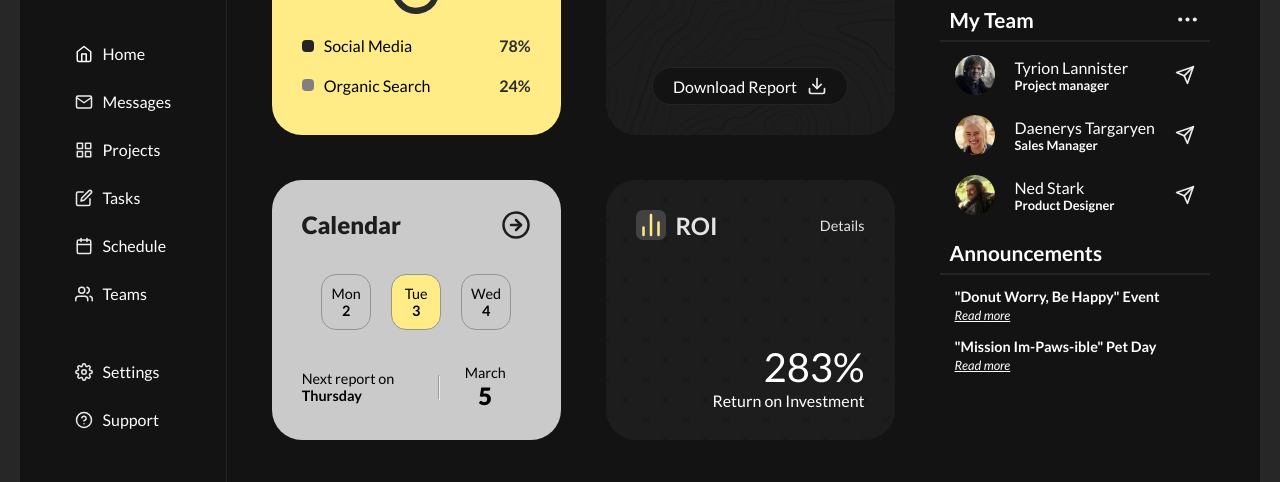
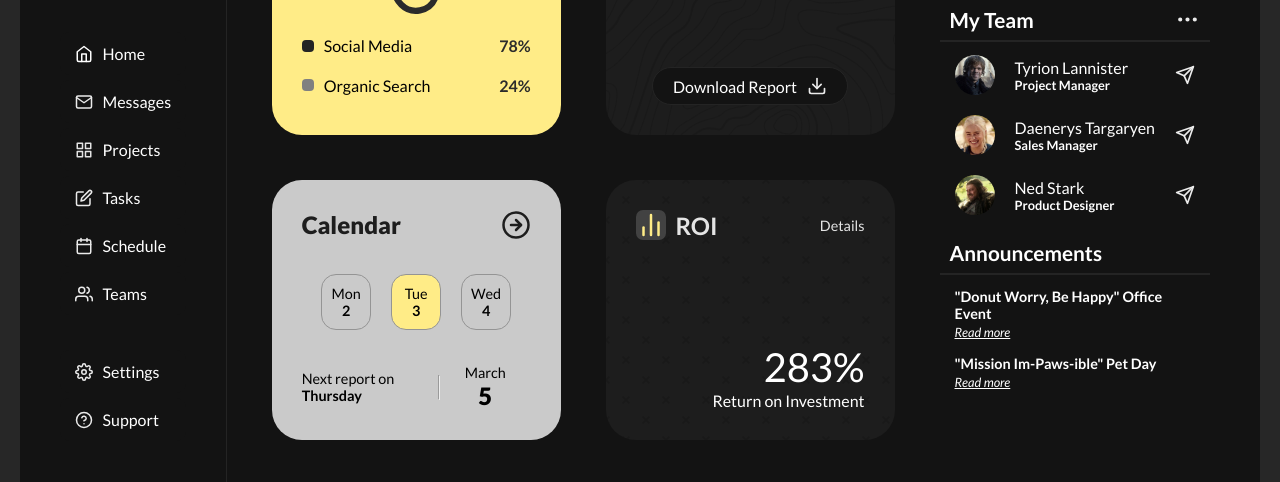
Before and after one commit to rjqocampo/admin-dashboard, a plain HTML site: page index.html in a window 1280 px wide. Shown: the part 263-745 px from the top of the page. Drawn offline with Linux system fonts and the light colour scheme.

Commit message:
Fix content capitalization and update readme

```diff
--- a/index.html
+++ b/index.html
@@ -188,7 +188,7 @@
                                     <img src="img/tyrion1.jpg" alt="">
                                     <div>
                                         <p>Tyrion Lannister</p>
-                                        <p>Project manager</p>
+                                        <p>Project Manager</p>
                                     </div>
                                     <img src="img/send.svg" alt="">
                                 </li>
@@ -215,7 +215,7 @@
                             <hr>
                             <ul>
                                 <li>
-                                    <p>"Donut Worry, Be Happy" Event</p>
+                                    <p>"Donut Worry, Be Happy" Office Event</p>
                                     <a href=""><em>Read more</em></a>
                                 </li>
                                 <li>
```
Also changed, not shown: 2 other files.
